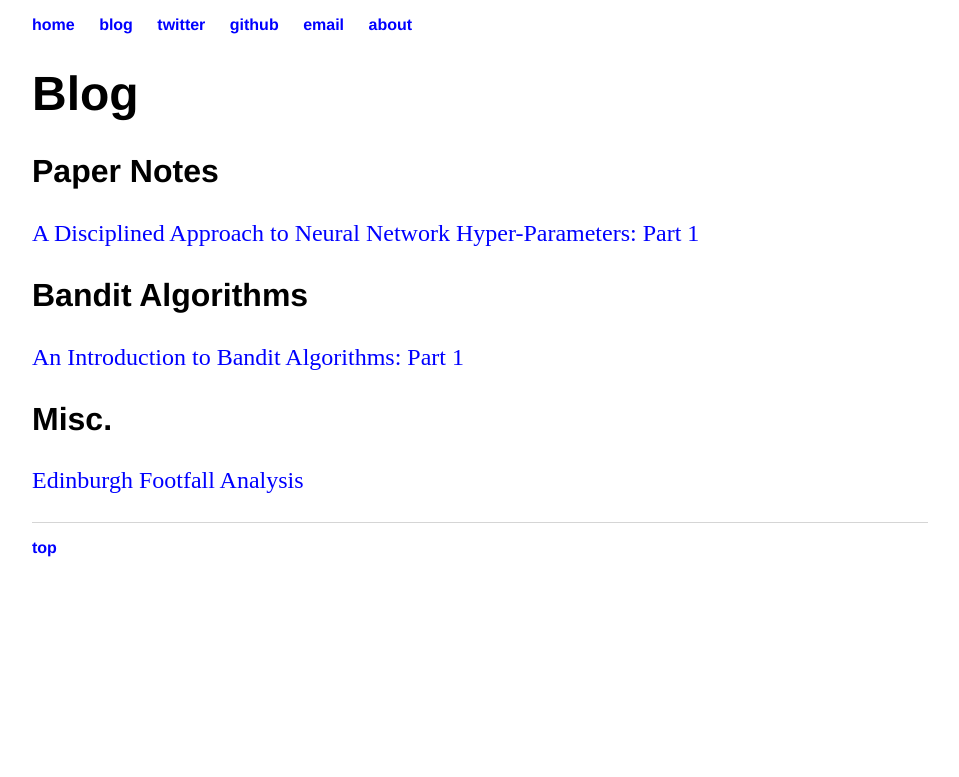
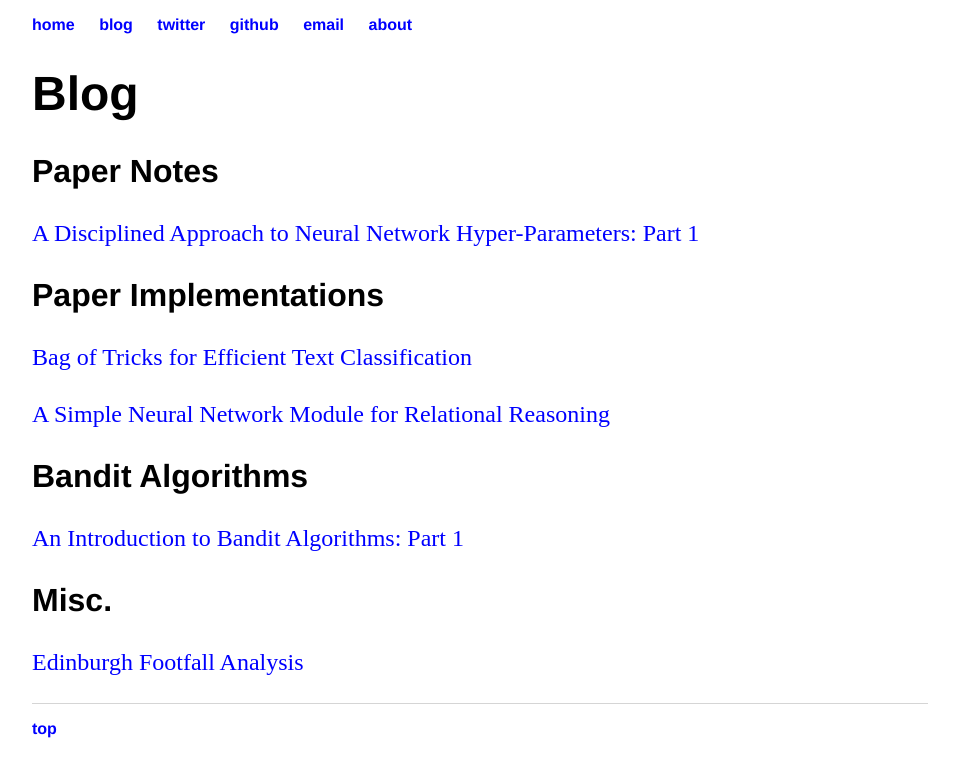
Before and after one commit to bentrevett/bentrevett.github.io, a Jekyll site: the page built from blog/index.html, in a window 1280 px wide. Shown: the top 777 px of the page, without its empty margins (160-1119 px from the left). Built offline with Jekyll 4.4.1, drawn with Linux system fonts in a browser that asks for light colours.

Commit message:
added implementations to blog

```diff
--- a/blog/index.html
+++ b/blog/index.html
@@ -12,6 +12,9 @@ title: Ben Trevett | Blog
 	<p><a href="/blog/intro-to-parsing-i">Intro to Parsing I</a></p> -->
 	<h2>Paper Notes</h2>
 		<p><a href="/blog/paper-notes/hyper-parameters-part1">A Disciplined Approach to Neural Network Hyper-Parameters: Part 1</a></p>
+	<h2>Paper Implementations</h2>
+		<p><a href="https://github.com/bentrevett/bag-of-tricks-for-efficient-text-classification">Bag of Tricks for Efficient Text Classification</a></p>
+		<p><a href="https://github.com/bentrevett/relation-networks">A Simple Neural Network Module for Relational Reasoning</a></p>
 	<h2>Bandit Algorithms</h2>
 	    <p><a href="/blog/bandits/bandits-part1">An Introduction to Bandit Algorithms: Part 1</a></p>
     <h2>Misc.</h2>
```
Lines whose indentation alone changed are shown as unchanged.
